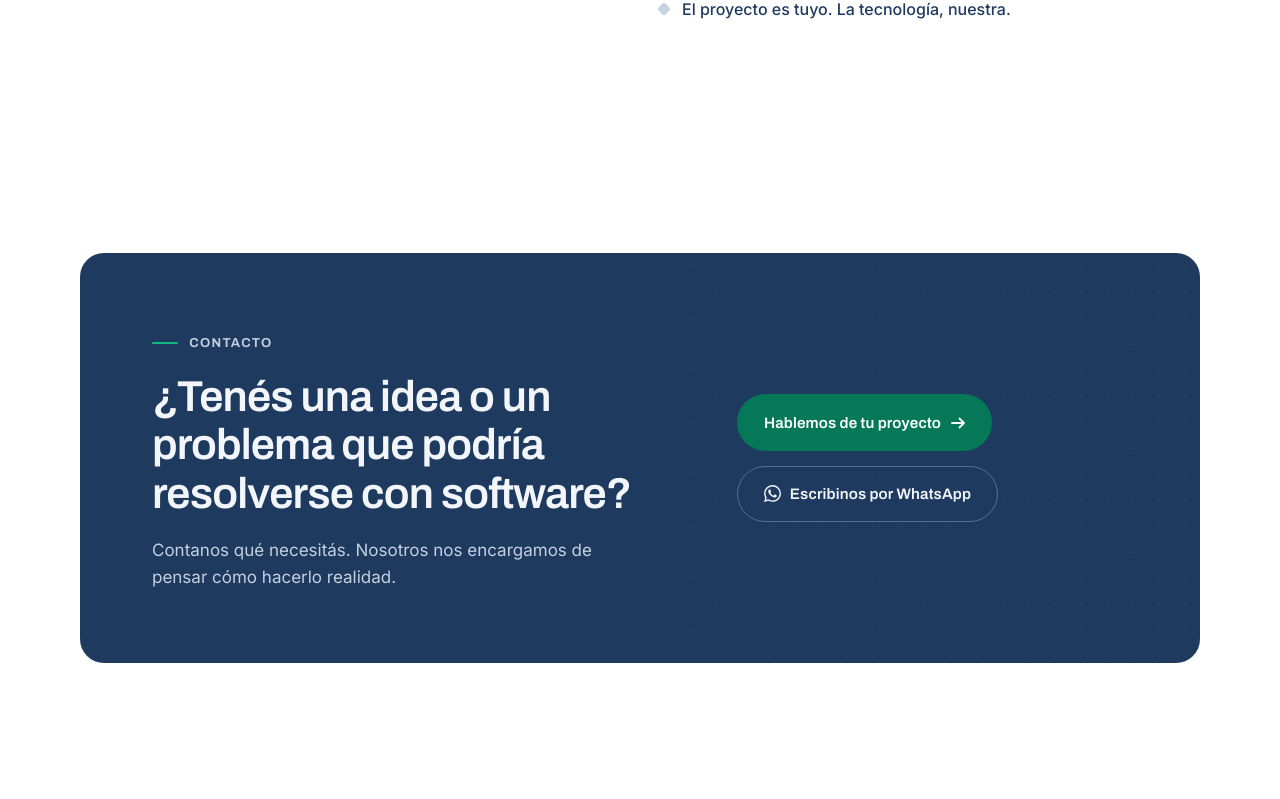
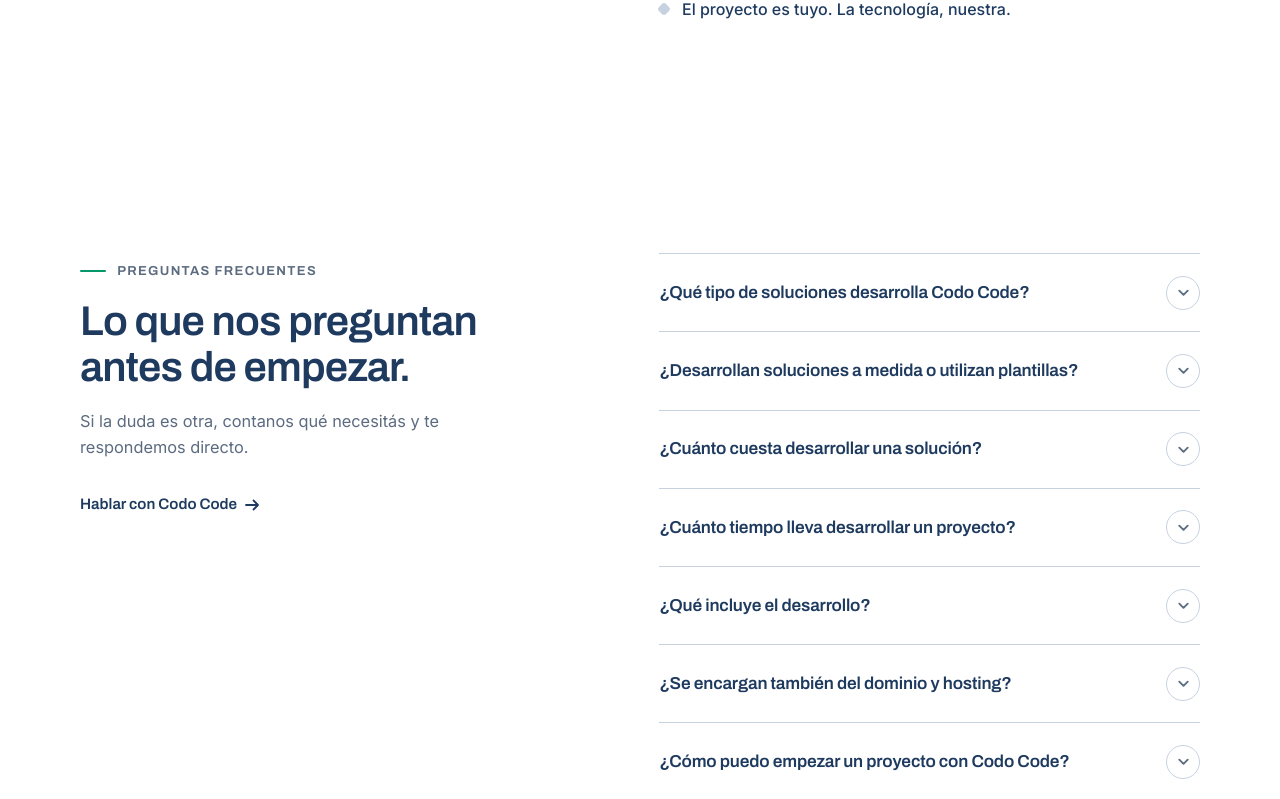
Before and after one commit to agustinMontoya2/codo-code, a React (Vite) app: page / in a window 1280 px wide. Shown: the part 6799-7598 px from the top of the page. Built offline with nearby package versions, Linux system fonts and the light colour scheme.

Commit message:
add animation in faq

```diff
--- a/src/App.jsx
+++ b/src/App.jsx
@@ -7,6 +7,7 @@
 import Projects from './components/sections/Projects'
 import Why from './components/sections/Why'
 import About from './components/sections/About'
+import Faq from './components/sections/Faq'
 import FinalCta from './components/sections/FinalCta'
 import NotFound from './components/sections/NotFound'
 
@@ -32,6 +33,7 @@
         <Projects />
         <Why />
         <About />
+        <Faq />
         <FinalCta />
       </main>
       <Footer />
--- /dev/null
+++ b/src/components/sections/Faq.css
@@ -0,0 +1,124 @@
+.faq-grid {
+  display: grid;
+  grid-template-columns: repeat(12, 1fr);
+  gap: clamp(1.5rem, 3vw, 3rem);
+}
+
+.faq-intro {
+  grid-column: 1/6;
+  position: sticky;
+  top: 110px;
+  align-self: start;
+}
+
+.faq-intro h2 {
+  font-size: clamp(1.95rem, 3.4vw, 2.6rem);
+  margin-top: 1.1rem;
+  line-height: 1.1;
+}
+
+.faq-intro .lead {
+  margin-top: 1.1rem;
+  color: var(--muted);
+  max-width: 40ch;
+  font-size: 1.02rem;
+}
+
+.faq-intro .faq-cta {
+  margin-top: 2rem;
+}
+
+.faq-list {
+  grid-column: 7/13;
+}
+
+.faq-item {
+  border-bottom: 1px solid var(--border-strong);
+}
+
+.faq-item:first-child {
+  border-top: 1px solid var(--border-strong);
+}
+
+.faq-item summary {
+  list-style: none;
+  cursor: pointer;
+  display: flex;
+  align-items: center;
+  justify-content: space-between;
+  gap: 1.5rem;
+  margin-inline: -1rem;
+  padding: 1.35rem 1rem;
+  border-radius: var(--radius-sm);
+  font-family: var(--font-display);
+  font-weight: 600;
+  font-size: 1.08rem;
+  letter-spacing: -0.01em;
+  color: var(--fg);
+  transition: color 0.2s, background 0.2s;
+}
+
+.faq-item summary::-webkit-details-marker {
+  display: none;
+}
+
+.faq-item summary:hover {
+  color: var(--accent-deep);
+  background: var(--surface);
+}
+
+[data-theme='dark'] .faq-item summary:hover {
+  color: var(--accent);
+}
+
+.faq-toggle {
+  flex: none;
+  width: 34px;
+  height: 34px;
+  border-radius: 999px;
+  border: 1px solid var(--border-strong);
+  display: inline-flex;
+  align-items: center;
+  justify-content: center;
+  color: var(--muted);
+  transition: transform 0.3s, border-color 0.25s, color 0.25s, background 0.25s;
+}
+
+.faq-toggle svg {
+  width: 15px;
+  height: 15px;
+}
+
+.faq-item[open] .faq-toggle {
+  transform: rotate(180deg);
+  border-color: var(--accent-strong);
+  color: var(--accent-deep);
+  background: color-mix(in oklch, var(--accent) 12%, transparent);
+}
+
+[data-theme='dark'] .faq-item[open] .faq-toggle {
+  color: var(--accent);
+  border-color: var(--accent);
+}
+
+.faq-a {
+  color: var(--muted);
+  max-width: 60ch;
+}
+
+.faq-a > p {
+  margin: 0;
+  padding: 0 0.2rem 1.5rem;
+}
+
+@media (max-width: 1024px) {
+  .faq-intro {
+    position: static;
+    grid-column: 1/13;
+    margin-bottom: 1rem;
+  }
+
+  .faq-list {
+    grid-column: 1/13;
+  }
+}
--- /dev/null
+++ b/src/components/sections/Faq.jsx
@@ -0,0 +1,122 @@
+import { useEffect, useRef } from 'react'
+import Reveal from '../ui/Reveal'
+import Eyebrow from '../ui/Eyebrow'
+import LinkArrow from '../ui/LinkArrow'
+import { ChevronDownIcon } from '../ui/icons'
+import './Faq.css'
+
+const EASE_OUT = (t) => 1 - Math.pow(1 - t, 3)
+const DURATION = 380
+
+const FAQ_ITEMS = [
+  {
+    id: 'soluciones',
+    q: '¿Qué tipo de soluciones desarrolla Codo Code?',
+    a: 'Desarrollamos sitios web, tiendas online, sistemas internos y software a medida, adaptados a las necesidades de cada negocio.',
+  },
+  {
+    id: 'a-medida',
+    q: '¿Desarrollan soluciones a medida o utilizan plantillas?',
+    a: 'Desarrollamos soluciones adaptadas a las necesidades de cada proyecto. Podemos utilizar herramientas y tecnologías existentes cuando aportan valor, pero buscamos que el resultado se ajuste realmente a tu negocio.',
+  },
+  {
+    id: 'precio',
+    q: '¿Cuánto cuesta desarrollar una solución?',
+    a: 'El precio depende de las características y el alcance de cada proyecto. Analizamos lo que necesitás y te presentamos una propuesta clara antes de comenzar.',
+  },
+  {
+    id: 'tiempos',
+    q: '¿Cuánto tiempo lleva desarrollar un proyecto?',
+    a: 'El tiempo depende de la complejidad y las funcionalidades del proyecto. Definimos los tiempos estimados junto con el alcance antes de comenzar el desarrollo.',
+  },
+  {
+    id: 'alcance',
+    q: '¿Qué incluye el desarrollo?',
+    a: 'Cada proyecto tiene un alcance definido previamente. La propuesta especifica las funcionalidades, características y servicios incluidos para que tengas claridad sobre qué recibirás al finalizar.',
+  },
+  {
+    id: 'dominio',
+    q: '¿Se encargan también del dominio y hosting?',
+    a: 'Sí. Podemos encargarnos de la configuración y puesta en producción de tu solución, incluyendo dominio y hosting cuando sea necesario.',
+  },
+  {
+    id: 'empezar',
+    q: '¿Cómo puedo empezar un proyecto con Codo Code?',
+    a: 'Podés contactarnos y contarnos qué necesitás. Analizamos tu idea, evaluamos la solución más adecuada y te presentamos una propuesta para comenzar.',
+  },
+]
+
+function FaqItem({ item }) {
+  const detailsRef = useRef(null)
+  const wrapRef = useRef(null)
+  const innerRef = useRef(null)
+  const animRef = useRef(null)
+  const curRef = useRef(0)
+
+  useEffect(() => {
+    return () => {
+      if (animRef.current) cancelAnimationFrame(animRef.current)
+    }
+  }, [])
+
+  const animate = (from, to, opening) => {
+    const start = performance.now()
+    const step = (now) => {
+      const t = Math.min(1, (now - start) / DURATION)
+      curRef.current = from + (to - from) * EASE_OUT(t)
+      wrapRef.current.style.height = `${curRef.current}px`
+      if (t < 1) {
+        animRef.current = requestAnimationFrame(step)
+      } else {
+        curRef.current = to
+        wrapRef.current.style.height = `${to}px`
+        if (!opening) detailsRef.current.open = false
+      }
+    }
+    animRef.current = requestAnimationFrame(step)
+  }
+
+  const handleClick = (e) => {
+    e.preventDefault()
+    if (animRef.current) cancelAnimationFrame(animRef.current)
+    const opening = !detailsRef.current.open
+    if (opening) detailsRef.current.open = true
+    animate(curRef.current, opening ? innerRef.current.scrollHeight : 0, opening)
+  }
+
+  return (
+    <details className="faq-item" ref={detailsRef}>
+      <summary onClick={handleClick}>
+        {item.q}
+        <span className="faq-toggle" aria-hidden="true">
+          <ChevronDownIcon />
+        </span>
+      </summary>
+      <div className="faq-a" ref={wrapRef} style={{ overflow: 'hidden', height: 0 }}>
+        <p ref={innerRef}>{item.a}</p>
+      </div>
+    </details>
+  )
+}
+
+export default function Faq() {
+  return (
+    <section id="faq" className="section">
+      <div className="container faq-grid">
+        <Reveal className="faq-intro">
+          <Eyebrow>Preguntas frecuentes</Eyebrow>
+          <h2>Lo que nos preguntan antes de empezar.</h2>
+          <p className="lead">Si la duda es otra, contanos qué necesitás y te respondemos directo.</p>
+          <LinkArrow href="#contacto" className="faq-cta">
+            Hablar con Codo Code
+          </LinkArrow>
+        </Reveal>
+        <Reveal className="faq-list" delay={0.1}>
+          {FAQ_ITEMS.map((item) => (
+            <FaqItem key={item.id} item={item} />
+          ))}
+        </Reveal>
+      </div>
+    </section>
+  )
+}
--- a/src/components/ui/icons.jsx
+++ b/src/components/ui/icons.jsx
@@ -13,6 +13,23 @@
       {...props}
     >
       <path d="M2 8h12M9.5 3.5 14 8l-4.5 4.5" />
+    </svg>
+  )
+}
+
+export function ChevronDownIcon(props) {
+  return (
+    <svg
+      viewBox="0 0 16 16"
+      fill="none"
+      stroke="currentColor"
+      strokeWidth="2"
+      strokeLinecap="round"
+      strokeLinejoin="round"
+      aria-hidden="true"
+      {...props}
+    >
+      <path d="M3.5 6 8 10.5 12.5 6" />
     </svg>
   )
 }
```
